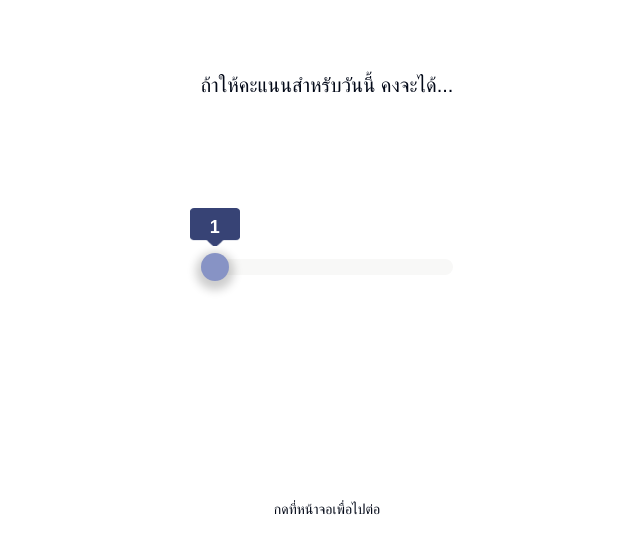
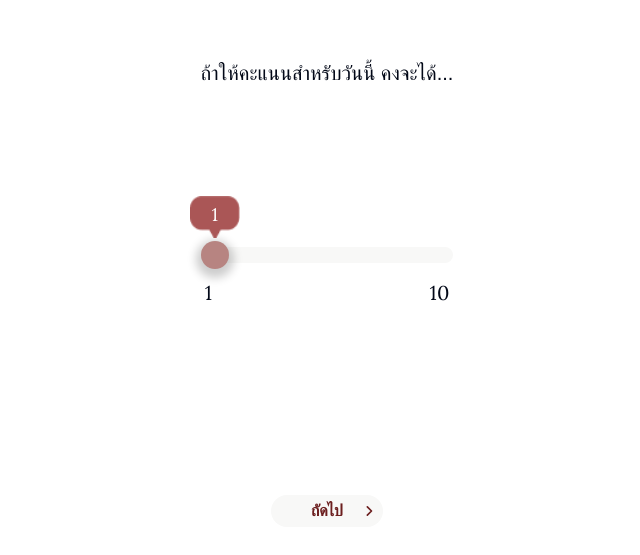
Before and after one commit to CBC-Warehouse-Of-Heart/Warehouse-of-Heart, a Next.js app: page /2-1a in a window 1280 px wide. Shown: the part 105-660 px from the top of the page, without its empty margins (313-953 px from the left). Built offline with nearby package versions, Linux system fonts and the light colour scheme; a web font is replaced by a local one.

Commit message:
[Edit] styles in 2-1 and 2-1a

```diff
--- a/app/(interactive)/2-1/page.tsx
+++ b/app/(interactive)/2-1/page.tsx
@@ -1,12 +1,9 @@
-'use client'
-import { useRouter } from "next/navigation";
+"use client";
+import NextButton from "@/components/ui/nextButton";
+import Link from "next/link";
 export default function Page2_1() {
-const router = useRouter()
   return (
-    <div
-      className="flex h-screen flex-col items-center justify-center"
-      onClick={() => router.push('/2-1a')}
-    >
+    <div className="flex h-screen flex-col items-center justify-center">
       <div className="fixed text-center text-xl">
         <p>
           ในที่สุดก็หมดวันแล้ว
@@ -14,8 +11,10 @@ const router = useRouter()
           วันนี้เป็นวันที่แสนยาวนาน...
         </p>
       </div>
-      <div className="text-center text-sm mt-56">
-        <p>กดที่หน้าจอเพื่อไปต่อ</p>
+      <div className="mt-56 text-center text-sm">
+        <Link href="/2-1a">
+          <NextButton />
+        </Link>
       </div>
     </div>
   );
--- a/app/(interactive)/2-1a/page.tsx
+++ b/app/(interactive)/2-1a/page.tsx
@@ -1,11 +1,8 @@
 "use client";
-// import { Slider } from "@mui/material";
+import NextButton from "@/components/ui/nextButton";
 import { Slider } from "@/components/ui/slider";
-
-import { useRouter } from "next/navigation";
+import Link from "next/link";
 export default function Page2_1a() {
-  const router = useRouter();
-
   return (
     <div className="flex h-screen flex-col items-center justify-center">
       <div className="text-center text-xl">
@@ -20,7 +17,9 @@ export default function Page2_1a() {
         />
       </div>
       <div className="mt-56 text-center text-sm">
-        <p>กดที่หน้าจอเพื่อไปต่อ</p>
+        <Link href="/3-1">
+          <NextButton />
+        </Link>
       </div>
     </div>
   );
--- a/components/ui/button.tsx
+++ b/components/ui/button.tsx
@@ -17,11 +17,16 @@ const buttonVariants = cva(
         secondary: "bg-secondary text-secondary-foreground",
         ghost: "hover:bg-accent hover:text-accent-foreground",
         link: "text-primary underline-offset-4 hover:underline",
+        ready: "bg-[#272018] text-[#FFFFFF]",
+        notSure: "border-[2px] border-[#272018] text-[#272018]",
+        next: "bg-[#F8F8F7]",
       },
       size: {
         default: "h-auto text-xl sm:text-5xl px-6 py-3 sm:py-5",
+        xs: "h-8 rounded-[100px] w-28",
         sm: "h-9 rounded-md px-3",
         lg: "h-11 rounded-md px-8",
+        xl: "h-12 rounded-md w-28",
         icon: "h-10 w-10",
       },
     },
--- a/components/ui/footer.tsx
+++ b/components/ui/footer.tsx
@@ -1,10 +1,5 @@
 "use client";
-import { useRouter } from "next/navigation";
 export default function Footer() {
-  const router = useRouter();
-
-  //const playAudio = () => {
-
   return (
     <div className="bottom-0 left-0 right-0 h-[146px] bg-brown text-center">
       <div className="mt-10 text-white">
--- /dev/null
+++ b/components/ui/nextButton.tsx
@@ -0,0 +1,32 @@
+import { Button } from "./button";
+
+const NextButton = () => {
+  return (
+    <div className="fixed left-1/2 top-3/4 -translate-x-1/2 transform">
+      <Button className="relative" variant="next" size="xs">
+        <p className="fixed left-1/2 -translate-x-1/2 transform text-base font-semibold text-[#6C1F1F]">
+          ถัดไป
+        </p>
+        <div className="absolute right-1">
+          <svg
+            xmlns="http://www.w3.org/2000/svg"
+            width="20"
+            height="20"
+            viewBox="0 0 20 20"
+            fill="none"
+          >
+            <path
+              d="M8.33337 5.83334L12.5 10L8.33337 14.1667"
+              stroke="#6C1F1F"
+              stroke-width="1.66667"
+              stroke-linecap="round"
+              stroke-linejoin="round"
+            />
+          </svg>
+        </div>
+      </Button>
+    </div>
+  );
+};
+
+export default NextButton;
--- a/components/ui/slider.tsx
+++ b/components/ui/slider.tsx
@@ -17,6 +17,7 @@ const Slider = React.forwardRef<
   };
 
   return (
+    <>
       <div
         className={cn(
           "relative flex w-full touch-none select-none items-center",
@@ -34,17 +35,17 @@ const Slider = React.forwardRef<
           value={value}
         >
           <SliderPrimitive.Track className="relative h-4 w-full grow overflow-hidden rounded-full bg-woh-white">
-          <SliderPrimitive.Range className="absolute h-full bg-purple-slider" />
+            <SliderPrimitive.Range className="absolute h-full bg-pink-brown-slider" />
           </SliderPrimitive.Track>
           <SliderPrimitive.Thumb
-          className="block h-7 w-7 rounded-full bg-light-purple-slider ring-offset-background transition-colors focus-visible:outline-none focus-visible:ring-2 focus-visible:ring-ring focus-visible:ring-offset-2 disabled:pointer-events-none disabled:opacity-50"
+            className="block h-7 w-7 rounded-full bg-light-pink-brown-slider ring-offset-background transition-colors focus-visible:outline-none focus-visible:ring-2 focus-visible:ring-ring focus-visible:ring-offset-2 disabled:pointer-events-none disabled:opacity-50"
             style={{
               boxShadow: "0 4px 10px 5px rgba(0, 0, 0, 0.2)",
               position: "relative",
             }}
           >
             <div
-            className="text-lg font-bold text-white"
+              className="text-lg text-white"
               style={{
                 position: "absolute",
                 top: "-45px",
@@ -58,12 +59,18 @@ const Slider = React.forwardRef<
                 width: "50px",
               }}
             >
-            {value}
+              <p className="mb-1 font-serif">{value}</p>
             </div>
           </SliderPrimitive.Thumb>
         </SliderPrimitive.Root>
+
         <div></div>
       </div>
+      <div className="mt-4 flex justify-between">
+        <p className="ml-1 font-serif">1</p>
+        <p className="mr-1 font-serif">10</p>
+      </div>
+    </>
   );
 });
 
--- a/tailwind.config.js
+++ b/tailwind.config.js
@@ -24,8 +24,8 @@ module.exports = {
         'brown': '#675D51',
         'gray': '#D9D9D9',
         'woh-white': '#F8F8F7',
-        'purple-slider': '#374375',
-        'light-purple-slider': '#8793C5',
+        'pink-brown-slider': '#AA5656',
+        'light-pink-brown-slider': '#B78481',
         border: "hsl(var(--border))",
         input: "hsl(var(--input))",
         ring: "hsl(var(--ring))",
```
Also changed, not shown: public/img/value_box.png. Lines whose indentation alone changed are shown as unchanged.
